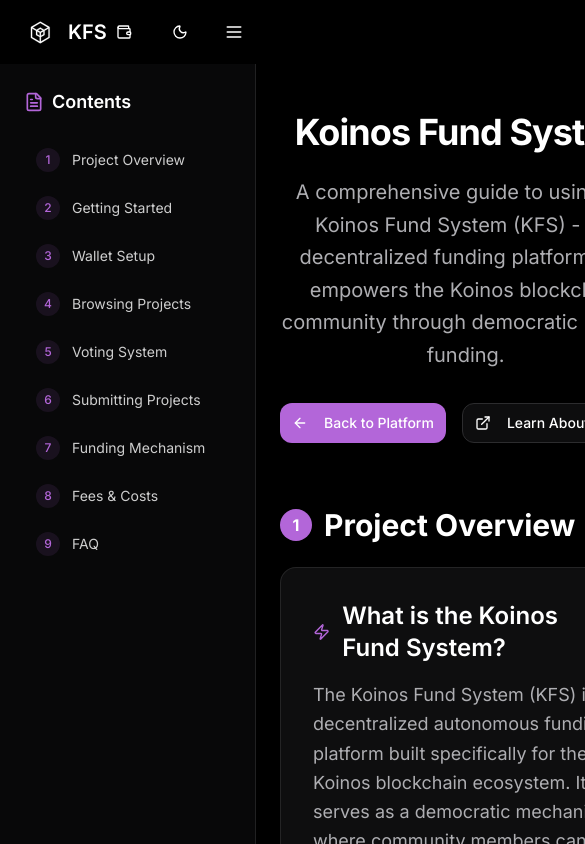
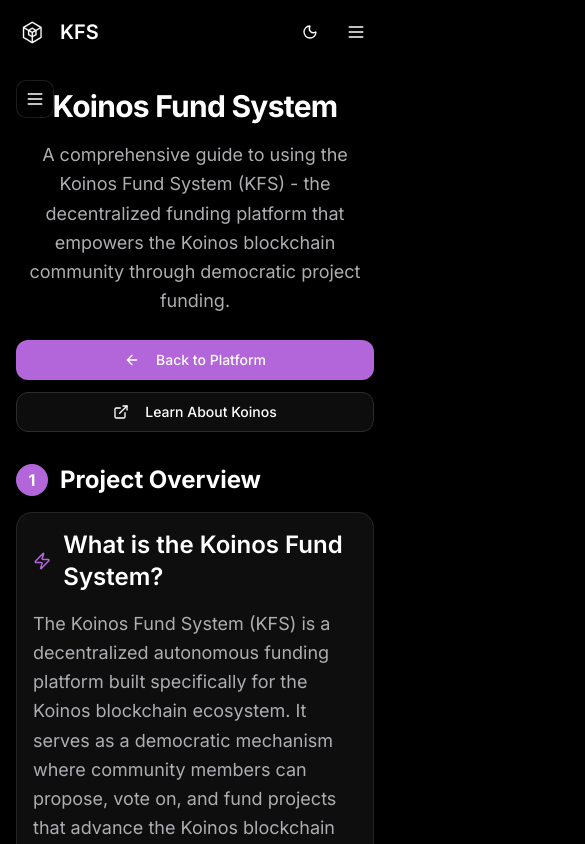
Before and after one commit to Armana-group/kps, a Next.js app: page /docs in a window 390 px wide. Shown: the top 844 px of the page, 585 px wide, since content can reach past the window. Built offline with nearby package versions, Linux system fonts and the light colour scheme.

Commit message:
fix mobile navbar and other things

```diff
--- a/app/docs/page.tsx
+++ b/app/docs/page.tsx
@@ -1,11 +1,13 @@
 "use client";
 
 import { Button } from "@/components/ui/button";
-import { ArrowLeft, ExternalLink, Vote, Wallet, FileText, DollarSign, Users, Shield, Zap } from "lucide-react";
+import { ArrowLeft, ExternalLink, Vote, Wallet, FileText, DollarSign, Users, Shield, Zap, Menu, X } from "lucide-react";
 import { useRouter } from "next/navigation";
+import { useState } from "react";
 
 export default function DocsPage() {
   const router = useRouter();
+  const [isMobileMenuOpen, setIsMobileMenuOpen] = useState(false);
 
   const tableOfContents = [
     { id: "overview", title: "Project Overview", number: 1 },
@@ -22,12 +24,38 @@
   return (
     <div className="min-h-screen bg-background scroll-smooth">
       <div className="flex">
+        {/* Mobile Menu Button */}
+        <button
+          onClick={() => setIsMobileMenuOpen(!isMobileMenuOpen)}
+          className="lg:hidden fixed top-20 left-4 z-50 p-2 rounded-md bg-background/95 backdrop-blur border border-border/50 hover:bg-accent/50 transition-colors"
+        >
+          <Menu className="w-5 h-5" />
+        </button>
+
+        {/* Mobile Overlay */}
+        {isMobileMenuOpen && (
+          <div
+            className="lg:hidden fixed inset-0 bg-black/20 backdrop-blur-sm z-40"
+            onClick={() => setIsMobileMenuOpen(false)}
+          />
+        )}
+
         {/* Sidebar Table of Contents */}
-        <div className="w-64 shrink-0 sticky top-0 h-screen overflow-y-auto border-r border-border/50 bg-card/30 backdrop-blur-sm z-10">
+        <div className={`
+          w-64 shrink-0 sticky top-0 h-screen overflow-y-auto border-r border-border/50 bg-card/30 backdrop-blur-sm z-50
+          ${isMobileMenuOpen ? 'fixed left-0' : 'hidden lg:block'}
+        `}>
           <div className="p-6 sticky top-0">
             <div className="flex items-center gap-2 mb-6">
               <FileText className="w-5 h-5 text-primary" />
               <h2 className="text-lg font-semibold">Contents</h2>
+              {/* Mobile Close Button */}
+              <button
+                onClick={() => setIsMobileMenuOpen(false)}
+                className="lg:hidden ml-auto p-1 rounded-md hover:bg-accent/50 transition-colors"
+              >
+                <X className="w-4 h-4" />
+              </button>
             </div>
 
             <nav className="space-y-2">
@@ -35,6 +63,7 @@
                 <a
                   key={item.id}
                   href={`#${item.id}`}
+                  onClick={() => setIsMobileMenuOpen(false)}
                   className="flex items-center gap-3 px-3 py-2 rounded-lg text-sm hover:bg-muted/50 transition-colors group"
                 >
                   <div className="w-6 h-6 bg-primary/10 group-hover:bg-primary/20 rounded-full flex items-center justify-center text-xs font-medium text-primary">
@@ -50,18 +79,18 @@
         </div>
 
         {/* Main Content */}
-        <div className="flex-1">
-          <main className="max-w-4xl mx-auto px-6 py-12">
+        <div className="flex-1 lg:flex-1">
+          <main className="max-w-4xl mx-auto px-4 lg:px-6 py-6 lg:py-12">
             {/* Hero Section */}
-            <section className="text-center mb-16">
-              <h1 className="text-4xl md:text-5xl font-bold font-display mb-6 tracking-tight">
+            <section className="text-center mb-8 lg:mb-16">
+              <h1 className="text-3xl md:text-4xl lg:text-5xl font-bold font-display mb-4 lg:mb-6 tracking-tight">
                 Koinos Fund System
               </h1>
-              <p className="text-xl text-muted-foreground max-w-2xl mx-auto leading-relaxed mb-8">
+              <p className="text-lg lg:text-xl text-muted-foreground max-w-2xl mx-auto leading-relaxed mb-6 lg:mb-8">
                 A comprehensive guide to using the Koinos Fund System (KFS) - the decentralized funding platform
                 that empowers the Koinos blockchain community through democratic project funding.
               </p>
-              <div className="flex justify-center gap-4">
+              <div className="flex flex-col sm:flex-row justify-center gap-3 lg:gap-4">
                 <Button onClick={() => router.push('/')} className="h-10 px-5 py-2 rounded-lg">
                   <ArrowLeft className="w-4 h-4 mr-2" />
                   Back to Platform
@@ -74,13 +103,13 @@
             </section>
 
             {/* Project Overview */}
-            <section id="overview" className="mb-16 scroll-mt-20">
-              <div className="flex items-center gap-3 mb-6">
+            <section id="overview" className="mb-8 lg:mb-16 scroll-mt-20">
+              <div className="flex items-center gap-3 mb-4 lg:mb-6">
                 <div className="w-8 h-8 bg-primary rounded-full flex items-center justify-center text-primary-foreground font-bold">1</div>
-                <h2 className="text-3xl font-bold">Project Overview</h2>
+                <h2 className="text-2xl lg:text-3xl font-bold">Project Overview</h2>
               </div>
 
-              <div className="bg-card/50 backdrop-blur-sm rounded-2xl border border-border/50 p-8">
+              <div className="bg-card/50 backdrop-blur-sm rounded-2xl border border-border/50 p-4 lg:p-8">
                 <div className="space-y-8">
                   <div>
                     <h3 className="text-2xl font-semibold mb-4 flex items-center gap-3">
@@ -102,7 +131,7 @@
                       Traditional blockchain funding mechanisms often suffer from centralization, lack of transparency, and limited community input.
                       The KFS was created to address these fundamental issues by providing:
                     </p>
-                    <div className="grid md:grid-cols-2 gap-6">
+                    <div className="grid sm:grid-cols-2 gap-4 lg:gap-6">
                       <div className="space-y-4">
                         <div className="flex items-start gap-3">
                           <Shield className="w-5 h-5 text-primary mt-1 flex-shrink-0" />
@@ -182,7 +211,7 @@
                       <Users className="w-6 h-6 text-primary" />
                       Who benefits?
                     </h3>
-                    <div className="grid md:grid-cols-3 gap-6">
+                    <div className="grid sm:grid-cols-2 lg:grid-cols-3 gap-4 lg:gap-6">
                       <div className="text-center p-4 bg-muted/30 rounded-lg">
                         <div className="w-12 h-12 bg-primary/10 rounded-full flex items-center justify-center mx-auto mb-3">
                           <FileText className="w-6 h-6 text-primary" />
@@ -197,7 +226,7 @@
                         <h4 className="font-semibold mb-2">Community</h4>
                         <p className="text-sm text-muted-foreground">Participate in governance and shape the future of the Koinos ecosystem.</p>
                       </div>
-                      <div className="text-center p-4 bg-muted/30 rounded-lg">
+                      <div className="text-center p-4 bg-muted/30 rounded-lg sm:col-span-2 lg:col-span-1">
                         <div className="w-12 h-12 bg-primary/10 rounded-full flex items-center justify-center mx-auto mb-3">
                           <Zap className="w-6 h-6 text-primary" />
                         </div>
@@ -211,19 +240,19 @@
             </section>
 
             {/* Getting Started */}
-            <section id="getting-started" className="mb-16 scroll-mt-20">
-              <div className="flex items-center gap-3 mb-6">
+            <section id="getting-started" className="mb-8 lg:mb-16 scroll-mt-20">
+              <div className="flex items-center gap-3 mb-4 lg:mb-6">
                 <div className="w-8 h-8 bg-primary rounded-full flex items-center justify-center text-primary-foreground font-bold">2</div>
-                <h2 className="text-3xl font-bold">Getting Started</h2>
+                <h2 className="text-2xl lg:text-3xl font-bold">Getting Started</h2>
               </div>
 
-              <div className="bg-card/50 backdrop-blur-sm rounded-2xl border border-border/50 p-8">
+              <div className="bg-card/50 backdrop-blur-sm rounded-2xl border border-border/50 p-4 lg:p-8">
                 <p className="text-lg text-muted-foreground mb-6">
                   The Koinos Fund System (KFS) is a decentralized platform where the Koinos community can propose,
                   vote on, and fund projects that benefit the Koinos blockchain ecosystem.
                 </p>
 
-                <div className="grid md:grid-cols-2 gap-8">
+                <div className="grid sm:grid-cols-2 gap-6 lg:gap-8">
                   <div className="space-y-4">
                     <h3 className="text-xl font-semibold">What You Can Do</h3>
                     <ul className="space-y-3">
@@ -263,13 +292,13 @@
             </section>
 
             {/* Wallet Setup */}
-            <section id="wallet-setup" className="mb-16 scroll-mt-20">
-              <div className="flex items-center gap-3 mb-6">
-                <div className="w-8 h-8 bg-primary rounded-full flex items-center justify-center text-primary-foreground font-bold">2</div>
-                <h2 className="text-3xl font-bold">Wallet Setup</h2>
+            <section id="wallet-setup" className="mb-8 lg:mb-16 scroll-mt-20">
+              <div className="flex items-center gap-3 mb-4 lg:mb-6">
+                <div className="w-8 h-8 bg-primary rounded-full flex items-center justify-center text-primary-foreground font-bold">3</div>
+                <h2 className="text-2xl lg:text-3xl font-bold">Wallet Setup</h2>
               </div>
 
-              <div className="bg-card/50 backdrop-blur-sm rounded-2xl border border-border/50 p-8">
+              <div className="bg-card/50 backdrop-blur-sm rounded-2xl border border-border/50 p-4 lg:p-8">
                 <div className="space-y-6">
                   <div className="flex items-center gap-3">
                     <Wallet className="w-6 h-6 text-primary" />
@@ -311,19 +340,19 @@
             </section>
 
             {/* Browsing Projects */}
-            <section id="browsing-projects" className="mb-16 scroll-mt-20">
-              <div className="flex items-center gap-3 mb-6">
-                <div className="w-8 h-8 bg-primary rounded-full flex items-center justify-center text-primary-foreground font-bold">3</div>
-                <h2 className="text-3xl font-bold">Browsing Projects</h2>
+            <section id="browsing-projects" className="mb-8 lg:mb-16 scroll-mt-20">
+              <div className="flex items-center gap-3 mb-4 lg:mb-6">
+                <div className="w-8 h-8 bg-primary rounded-full flex items-center justify-center text-primary-foreground font-bold">4</div>
+                <h2 className="text-2xl lg:text-3xl font-bold">Browsing Projects</h2>
               </div>
 
-              <div className="bg-card/50 backdrop-blur-sm rounded-2xl border border-border/50 p-8">
+              <div className="bg-card/50 backdrop-blur-sm rounded-2xl border border-border/50 p-4 lg:p-8">
                 <div className="space-y-6">
                   <p className="text-lg text-muted-foreground">
                     The KFS platform displays projects in two main categories:
                   </p>
 
-                  <div className="grid md:grid-cols-2 gap-6">
+                  <div className="grid sm:grid-cols-2 gap-6">
                     <div className="space-y-3">
                       <div className="flex items-center gap-2">
                         <div className="w-3 h-3 bg-green-500 rounded-full"></div>
@@ -367,13 +396,13 @@
             </section>
 
             {/* Voting System */}
-            <section id="voting-system" className="mb-16 scroll-mt-20">
-              <div className="flex items-center gap-3 mb-6">
-                <div className="w-8 h-8 bg-primary rounded-full flex items-center justify-center text-primary-foreground font-bold">4</div>
-                <h2 className="text-3xl font-bold">Voting System</h2>
+            <section id="voting-system" className="mb-8 lg:mb-16 scroll-mt-20">
+              <div className="flex items-center gap-3 mb-4 lg:mb-6">
+                <div className="w-8 h-8 bg-primary rounded-full flex items-center justify-center text-primary-foreground font-bold">5</div>
+                <h2 className="text-2xl lg:text-3xl font-bold">Voting System</h2>
               </div>
 
-              <div className="bg-card/50 backdrop-blur-sm rounded-2xl border border-border/50 p-8">
+              <div className="bg-card/50 backdrop-blur-sm rounded-2xl border border-border/50 p-4 lg:p-8">
                 <div className="space-y-6">
                   <div className="flex items-center gap-3">
                     <Vote className="w-6 h-6 text-primary" />
@@ -419,13 +448,13 @@
             </section>
 
             {/* Submitting Projects */}
-            <section id="submitting-projects" className="mb-16 scroll-mt-20">
-              <div className="flex items-center gap-3 mb-6">
-                <div className="w-8 h-8 bg-primary rounded-full flex items-center justify-center text-primary-foreground font-bold">5</div>
-                <h2 className="text-3xl font-bold">Submitting Projects</h2>
+            <section id="submitting-projects" className="mb-8 lg:mb-16 scroll-mt-20">
+              <div className="flex items-center gap-3 mb-4 lg:mb-6">
+                <div className="w-8 h-8 bg-primary rounded-full flex items-center justify-center text-primary-foreground font-bold">6</div>
+                <h2 className="text-2xl lg:text-3xl font-bold">Submitting Projects</h2>
               </div>
 
-              <div className="bg-card/50 backdrop-blur-sm rounded-2xl border border-border/50 p-8">
+              <div className="bg-card/50 backdrop-blur-sm rounded-2xl border border-border/50 p-4 lg:p-8">
                 <div className="space-y-6">
                   <div className="flex items-center gap-3">
                     <FileText className="w-6 h-6 text-primary" />
@@ -477,13 +506,13 @@
             </section>
 
             {/* Funding Mechanism */}
-            <section id="funding-mechanism" className="mb-16 scroll-mt-20">
-              <div className="flex items-center gap-3 mb-6">
-                <div className="w-8 h-8 bg-primary rounded-full flex items-center justify-center text-primary-foreground font-bold">6</div>
-                <h2 className="text-3xl font-bold">Funding Mechanism</h2>
+            <section id="funding-mechanism" className="mb-8 lg:mb-16 scroll-mt-20">
+              <div className="flex items-center gap-3 mb-4 lg:mb-6">
+                <div className="w-8 h-8 bg-primary rounded-full flex items-center justify-center text-primary-foreground font-bold">7</div>
+                <h2 className="text-2xl lg:text-3xl font-bold">Funding Mechanism</h2>
               </div>
 
-              <div className="bg-card/50 backdrop-blur-sm rounded-2xl border border-border/50 p-8">
+              <div className="bg-card/50 backdrop-blur-sm rounded-2xl border border-border/50 p-4 lg:p-8">
                 <div className="space-y-6">
                   <div className="flex items-center gap-3">
                     <DollarSign className="w-6 h-6 text-primary" />
@@ -528,20 +557,20 @@
             </section>
 
             {/* Fees & Costs */}
-            <section id="fees-costs" className="mb-16 scroll-mt-20">
-              <div className="flex items-center gap-3 mb-6">
-                <div className="w-8 h-8 bg-primary rounded-full flex items-center justify-center text-primary-foreground font-bold">7</div>
-                <h2 className="text-3xl font-bold">Fees & Costs</h2>
+            <section id="fees-costs" className="mb-8 lg:mb-16 scroll-mt-20">
+              <div className="flex items-center gap-3 mb-4 lg:mb-6">
+                <div className="w-8 h-8 bg-primary rounded-full flex items-center justify-center text-primary-foreground font-bold">8</div>
+                <h2 className="text-2xl lg:text-3xl font-bold">Fees & Costs</h2>
               </div>
 
-              <div className="bg-card/50 backdrop-blur-sm rounded-2xl border border-border/50 p-8">
+              <div className="bg-card/50 backdrop-blur-sm rounded-2xl border border-border/50 p-4 lg:p-8">
                 <div className="space-y-6">
                   <div className="flex items-center gap-3">
                     <DollarSign className="w-6 h-6 text-primary" />
                     <h3 className="text-xl font-semibold">Understanding Costs</h3>
                   </div>
 
-                  <div className="grid md:grid-cols-2 gap-6">
+                  <div className="grid sm:grid-cols-2 gap-6">
                     <div className="space-y-3">
                       <h4 className="font-medium">Submission Fees</h4>
                       <p className="text-sm text-muted-foreground">
@@ -582,13 +611,13 @@
             </section>
 
             {/* FAQ */}
-            <section id="faq" className="mb-16 scroll-mt-20">
-              <div className="flex items-center gap-3 mb-6">
-                <div className="w-8 h-8 bg-primary rounded-full flex items-center justify-center text-primary-foreground font-bold">8</div>
-                <h2 className="text-3xl font-bold">Frequently Asked Questions</h2>
+            <section id="faq" className="mb-8 lg:mb-16 scroll-mt-20">
+              <div className="flex items-center gap-3 mb-4 lg:mb-6">
+                <div className="w-8 h-8 bg-primary rounded-full flex items-center justify-center text-primary-foreground font-bold">9</div>
+                <h2 className="text-2xl lg:text-3xl font-bold">Frequently Asked Questions</h2>
               </div>
 
-              <div className="bg-card/50 backdrop-blur-sm rounded-2xl border border-border/50 p-8">
+              <div className="bg-card/50 backdrop-blur-sm rounded-2xl border border-border/50 p-4 lg:p-8">
                 <div className="space-y-6">
                   <div className="space-y-4">
                     <div className="border-l-4 border-primary pl-4">
--- a/components/navigation.tsx
+++ b/components/navigation.tsx
@@ -21,17 +21,17 @@
 
   return (
     <header className="sticky top-0 z-50 w-full bg-background/95 backdrop-blur supports-[backdrop-filter]:bg-background/60">
-      <div className="container mx-auto px-6 h-16 flex items-center">
+      <div className="container mx-auto px-4 md:px-6 h-16 flex items-center">
 
-        {/* Logo - Left (1/3) */}
-        <div className="flex items-center gap-3 w-1/3">
+        {/* Logo - Left */}
+        <div className="flex items-center gap-3 flex-1 md:flex-none md:w-1/3">
           <Link href="/" className="flex items-center gap-3 hover:opacity-80 transition-opacity">
             <KoinosLogo width={32} height={31} />
             <span className="text-xl font-semibold font-display">KFS</span>
           </Link>
         </div>
 
-        {/* Navigation Links - Center (1/3) */}
+        {/* Navigation Links - Center (Desktop Only) */}
         <nav className="hidden md:grid grid-cols-3 gap-8 place-items-center w-1/3">
           {navLinks.map((link) => {
             const isActive = pathname === link.href;
@@ -52,10 +52,17 @@
           })}
         </nav>
 
-        {/* Actions - Right (1/3) */}
-        <div className="flex items-center justify-end gap-4 w-1/3">
+        {/* Actions - Right */}
+        <div className="flex items-center gap-2 md:gap-4 md:justify-end md:w-1/3">
+          <div className="hidden sm:flex items-center gap-2 md:gap-4">
             <WalletConnect />
             <ThemeToggle />
+          </div>
+
+          {/* Mobile Actions */}
+          <div className="sm:hidden flex items-center gap-2">
+            <ThemeToggle />
+          </div>
 
           {/* Mobile Menu Button */}
           <button
@@ -70,7 +77,7 @@
       {/* Mobile Menu */}
       {isMobileMenuOpen && (
         <div className="md:hidden border-t border-border/40 bg-background/95 backdrop-blur">
-           <div className="px-6 py-4 space-y-4">
+          <div className="px-4 py-4 space-y-4">
             {navLinks.map((link) => {
               const isActive = pathname === link.href;
               return (
@@ -79,7 +86,7 @@
                   href={link.href}
                   onClick={() => setIsMobileMenuOpen(false)}
                   className={cn(
-                     "block text-sm font-medium transition-colors",
+                    "block text-base font-medium transition-colors py-2",
                     isActive
                       ? "text-foreground"
                       : "text-muted-foreground hover:text-foreground"
@@ -89,6 +96,11 @@
                 </Link>
               );
             })}
+
+            {/* Mobile Wallet Connect */}
+            <div className="sm:hidden pt-4 border-t border-border/40">
+              <WalletConnect />
+            </div>
           </div>
         </div>
       )}
--- a/package.json
+++ b/package.json
@@ -4,6 +4,7 @@
   "private": true,
   "scripts": {
     "dev": "next dev",
+    "dev:3001": "next dev -p 3001",
     "dev:turbo": "next dev --turbopack",
     "dev:clean": "rm -rf .next && next dev",
     "build": "next build",
```
Lines whose indentation alone changed are shown as unchanged.
